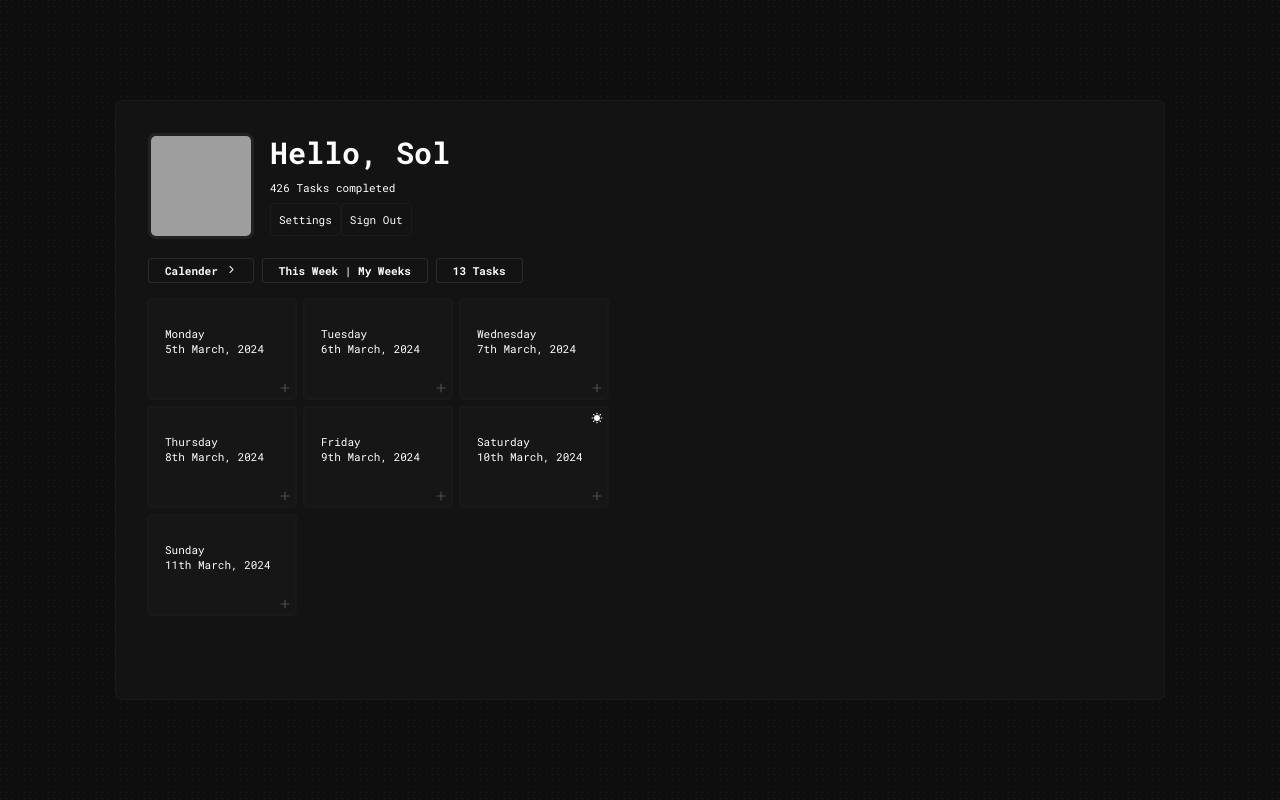
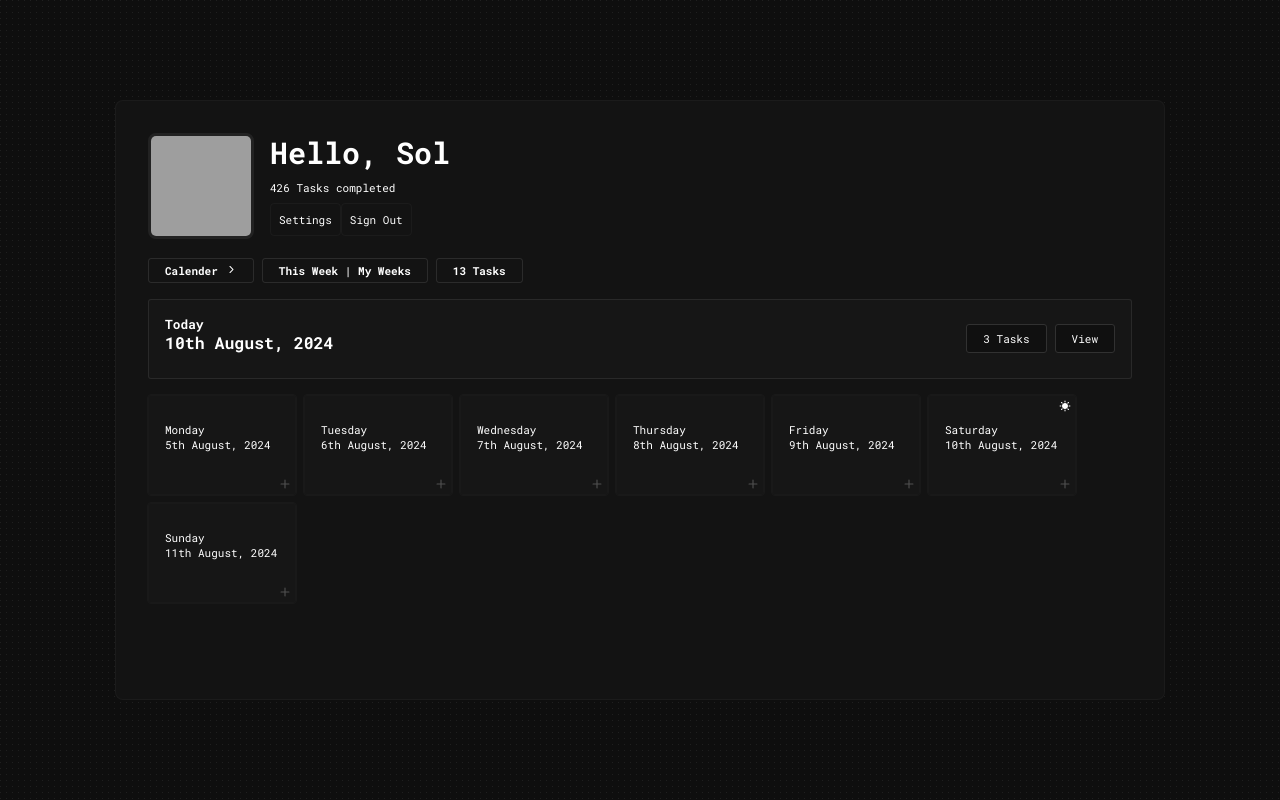
Before and after one commit to Eras242/productivity-tracker, a React (Create React App) app: page / in a window 1280 px wide. Both pictures are taken after typing "name@example.com", "Sample123" into the empty fields and a click on the button "Login". Built offline with nearby package versions, Linux system fonts and the light colour scheme; grey boxes are pictures that could not be loaded; what @tiptap/extension-color would draw is missing.

Commit message:
dashboard improvements

```diff
--- a/src/App.css
+++ b/src/App.css
@@ -36,7 +36,7 @@
 }
 
 .container {
-  overflow: hidden;
+  /* overflow: hidden; */
   transform-origin: center;
   padding: 2rem;
   box-sizing: border-box;
--- a/src/Utilities/weekHelpers.tsx
+++ b/src/Utilities/weekHelpers.tsx
@@ -95,7 +95,7 @@ export const DayMap: TDayMap = {
   0: "Sunday",
 };
 
-export const MonthMap: TMonthMap = {
+export const monthMap: TMonthMap = {
   0: "January",
   1: "February",
   2: "March",
--- a/src/components/Create/CalenderModal/Calender.tsx
+++ b/src/components/Create/CalenderModal/Calender.tsx
@@ -3,7 +3,7 @@ import { animated, useSpring, config } from "@react-spring/web";
 import "./calender.css";
 import { IoIosArrowForward } from "react-icons/io";
 import { IoIosArrowBack } from "react-icons/io";
-import { MonthMap } from "../../../Utilities/weekHelpers";
+import { monthMap } from "../../../Utilities/weekHelpers";
 import { useTransition } from "@react-spring/web";
 import { log } from "console";
 
@@ -49,7 +49,7 @@ export const Calender = ({ visible }: { visible: boolean }) => {
     setScreenIndex(() => {
       if (e.target.name == "month") {
         setSelectedMonth(e.target.value);
-        console.log(MonthMap[e.target.value]);
+        console.log(monthMap[e.target.value]);
         generateCalenderDays(e.target.value, selectedYear);
         return 0;
       } else if (e.target.name == "year") {
@@ -199,7 +199,7 @@ export const Calender = ({ visible }: { visible: boolean }) => {
   }
 
   function CalenderMonths() {
-    const months = Object.keys(MonthMap).map((i) => {
+    const months = Object.keys(monthMap).map((i) => {
       return (
         <button
           key={i}
@@ -208,7 +208,7 @@ export const Calender = ({ visible }: { visible: boolean }) => {
           name="month"
           value={i}
         >
-          {MonthMap[Number(i)]}
+          {monthMap[Number(i)]}
         </button>
       );
     });
@@ -258,7 +258,7 @@ export const Calender = ({ visible }: { visible: boolean }) => {
             setScreenIndex(1);
           }}
         >
-          <h2>{MonthMap[selectedMonth]}</h2>
+          <h2>{monthMap[selectedMonth]}</h2>
         </button>
         <button
           className="time-tag dash-header calender"
--- a/src/components/Create/Carousel/Carousel.tsx
+++ b/src/components/Create/Carousel/Carousel.tsx
@@ -8,7 +8,7 @@ import { timeConverter } from "../../../Utilities/TimeConverter";
 import { Timeline } from "../../Display/Timeline/Timeline";
 import { TTimeline } from "../../../App";
 import { TDay } from "../../../Utilities/weekHelpers";
-import { MonthMap } from "../../../Utilities/weekHelpers";
+import { monthMap } from "../../../Utilities/weekHelpers";
 import { DayMap } from "../../../Utilities/weekHelpers";
 import { TTask, TTaskDay } from "../../../Contexts/TasksContext";
 
@@ -236,7 +236,7 @@ export const Carousel = ({
         style={{ position: "absolute", zIndex: "9999", top: "25%" }}
       >
         {DayMap[day!.date?.getDay()!]} {day!.date?.getDate()!}{" "}
-        {MonthMap[day!.date?.getMonth()!]}
+        {monthMap[day!.date?.getMonth()!]}
       </h3>
       <Container>
         {transitions((style, i) => {
--- a/src/components/Create/CreateTask.tsx
+++ b/src/components/Create/CreateTask.tsx
@@ -4,7 +4,7 @@ import { useSpring, animated } from "@react-spring/web";
 import { TTaskDay } from "../../Contexts/TasksContext";
 import { TTask } from "../../Contexts/TasksContext";
 import { v4 } from "uuid";
-import { DayMap, MonthMap } from "../../Utilities/weekHelpers";
+import { DayMap, monthMap } from "../../Utilities/weekHelpers";
 import { IoIosArrowBack } from "react-icons/io";
 import { TipTap } from "../../Tiptap";
 import { Editor, useEditor } from "@tiptap/react";
@@ -210,7 +210,7 @@ export const CreateTask = ({
         </button>
         <h3 className="date-box">
           {DayMap[selectedDay!.date?.getDay()!]} {selectedDay!.date?.getDate()!}{" "}
-          {MonthMap[selectedDay!.date?.getMonth()!]}
+          {monthMap[selectedDay!.date?.getMonth()!]}
         </h3>
         <button
           className="btn icon trash"
--- a/src/components/Create/Dashboard.tsx
+++ b/src/components/Create/Dashboard.tsx
@@ -9,6 +9,8 @@ import { TTaskDay, TWeek } from "../../Contexts/TasksContext";
 import { IoIosArrowForward } from "react-icons/io";
 import { Calender } from "./CalenderModal/Calender";
 import { TTimeline } from "../../App";
+import { TextBox } from "../ui/TextBox";
+import { TodayHeaderCard } from "./TodayHeaderCard";
 
 type DashboardProps = {
   setTaskActive: React.Dispatch<React.SetStateAction<boolean>>;
@@ -36,6 +38,14 @@ export const Dashboard = ({
     to: {
       transform:
         selectedDay && !taskActive ? "translateX(0%)" : "translateX(100%)",
+    },
+    config: config.stiff,
+    reset: true,
+  });
+  const tasksSpring = useSpring({
+    from: { width: "100%" },
+    to: {
+      width: (selectedDay && !taskActive) || calenderVisible ? "50%" : "100%",
     },
     config: config.stiff,
     reset: true,
@@ -72,7 +82,7 @@ export const Dashboard = ({
       style={{ translateY: "translateY(-100%)" }}
       className="dashboard"
     >
-      <animated.div className="dashboard-panel-main">
+      <animated.div className="dashboard-panel-main" style={{ ...tasksSpring }}>
         <div className="headings">
           {" "}
           <div>
@@ -91,7 +101,13 @@ export const Dashboard = ({
             </div>
           </div>
         </div>
-        <div style={{ display: "flex", flexDirection: "row", gap: "0.5rem" }}>
+        <div
+          style={{
+            display: "flex",
+            flexDirection: "row",
+            gap: "0.5rem",
+          }}
+        >
           <button
             className="time-tag dash-header calender"
             onClick={() => {
@@ -111,6 +127,8 @@ export const Dashboard = ({
             <p>13 Tasks</p>
           </div>
         </div>
+
+        <TodayHeaderCard currentWeek={currentWeek} />
         <div className="weekday">
           {currentWeek?.days.map((i) => (
             <Day
--- a/src/components/Create/Day.tsx
+++ b/src/components/Create/Day.tsx
@@ -7,6 +7,7 @@ import { TTimeline } from "../../App";
 import { TTask, TTaskDay } from "../../Contexts/TasksContext";
 import { IoIosAdd } from "react-icons/io";
 import { MdSunny } from "react-icons/md";
+import { monthMap } from "../../Utilities/weekHelpers";
 
 type TDayProps = {
   day: TTaskDay;
@@ -58,7 +59,8 @@ export const Day = ({ day, selected, handleSelected }: TDayProps) => {
       )}
       <p>{DayMap[day.date?.getDay()!]}</p>
       <p>
-        {day.date?.getDate()}th {"March"}, {"2024"}
+        {day.date?.getDate()}th {monthMap[day.date!.getUTCMonth()]},{" "}
+        {day.date?.getFullYear()}
       </p>
       <div
         style={{
--- /dev/null
+++ b/src/components/Create/TodayHeaderCard.tsx
@@ -0,0 +1,35 @@
+import React from "react";
+import { TextBox } from "../ui/TextBox";
+import { TWeek } from "../../Contexts/TasksContext";
+import { monthMap } from "../../Utilities/weekHelpers";
+
+export const TodayHeaderCard = ({
+  currentWeek,
+}: {
+  currentWeek: TWeek | null;
+}) => {
+  const today = currentWeek?.days.find((day) => {
+    if (day) {
+      const today = new Date();
+      const todayStr = today.toDateString();
+      return day.date && day.date.toDateString() === todayStr;
+    } else {
+      return false;
+    }
+  });
+  return (
+    <div className="dashboard-today-container">
+      <div>
+        <h3>Today</h3>
+        <h2>
+          {today!.date?.getDate()}th {monthMap[today!.date!.getUTCMonth()]},{" "}
+          {today!.date?.getFullYear()}
+        </h2>
+      </div>
+      <div style={{ display: "flex", gap: ".5rem" }}>
+        <TextBox>3 Tasks</TextBox>
+        <TextBox>View</TextBox>
+      </div>
+    </div>
+  );
+};
--- a/src/components/Create/dashboard.css
+++ b/src/components/Create/dashboard.css
@@ -112,9 +112,21 @@
   flex-direction: column;
   position: absolute;
   box-sizing: border-box;
+  height: 100%;
   width: 50%;
-  height: 100%;
   padding: 2rem;
+}
+
+.dashboard-today-container {
+  box-sizing: border-box;
+  display: flex;
+  padding: 1rem;
+  justify-content: space-between;
+  width: 100%;
+  height: 5rem;
+  border: 1px solid rgba(100, 100, 100, 0.25);
+  border-radius: 3px;
+  background-color: rgba(50, 50, 50, 0.1);
 }
 .dashboard-panel-edit {
   position: absolute;
--- a/src/components/Display/Timeline/TaskDot.tsx
+++ b/src/components/Display/Timeline/TaskDot.tsx
@@ -6,6 +6,7 @@ import { TTimeline } from "../../../App";
 import { jsx } from "@emotion/react";
 import { css } from "@emotion/css";
 import { TTask } from "../../../Contexts/TasksContext";
+import { TextBox } from "../../ui/TextBox";
 
 interface TaskDotInterface {
   task: TTask;
@@ -45,10 +46,19 @@ export const TaskDot = ({ task, info }: TaskDotInterface) => {
           opacity: isHovered ? "100%" : "0",
         }}
       >
-        <div className="time-tag day">{task.time}</div>
+        <TextBox>{task.time}</TextBox>
         <p className="tm-title">{task.task.taskItem.title}</p>
         <p>Completed: {task.completed ? "True" : "False"}</p>
       </div>
+      <p
+        className="task-time"
+        style={{
+          display: isHovered ? "none" : "flex",
+          opacity: isHovered ? "0%" : "50%",
+        }}
+      >
+        {task.time}
+      </p>
     </div>
   );
 };
--- a/src/components/Display/Timeline/Timeline.tsx
+++ b/src/components/Display/Timeline/Timeline.tsx
@@ -99,15 +99,13 @@ export const Timeline = ({ tasks, timeline }: TimelineProps) => {
         <div
           className="timeline day-scrubber"
           style={{ left: `${getTimeAsPercentage(currentTime)}%` }}
-        >
-          <p>{currentTime}</p>
-        </div>
-        <div
+        ></div>
+        {/* <div
           className="timeline twelvePM"
           style={{ left: `${getTimeAsPercentage("12:00")}%` }}
         >
           12 PM
-        </div>
+        </div> */}
         <div className="timeline task-dot-container">
           {" "}
           {tasks!.map((t) => {
--- a/src/components/Display/display.css
+++ b/src/components/Display/display.css
@@ -156,6 +156,12 @@
   height: 50px;
 }
 
+.task-time {
+  opacity: 0.5;
+  position: absolute;
+  bottom: -0.25rem;
+}
+
 .task-modal {
   scale: 0.9;
   opacity: 0%;
@@ -165,9 +171,8 @@
   transform: translate(0, 60%);
   display: flex;
   flex-direction: column;
-
   width: auto;
-  height: auto;
+  height: 100px;
   background-color: rgb(15, 15, 15);
   padding: 0rem 1rem;
   transition: 0.3s ease;
```
